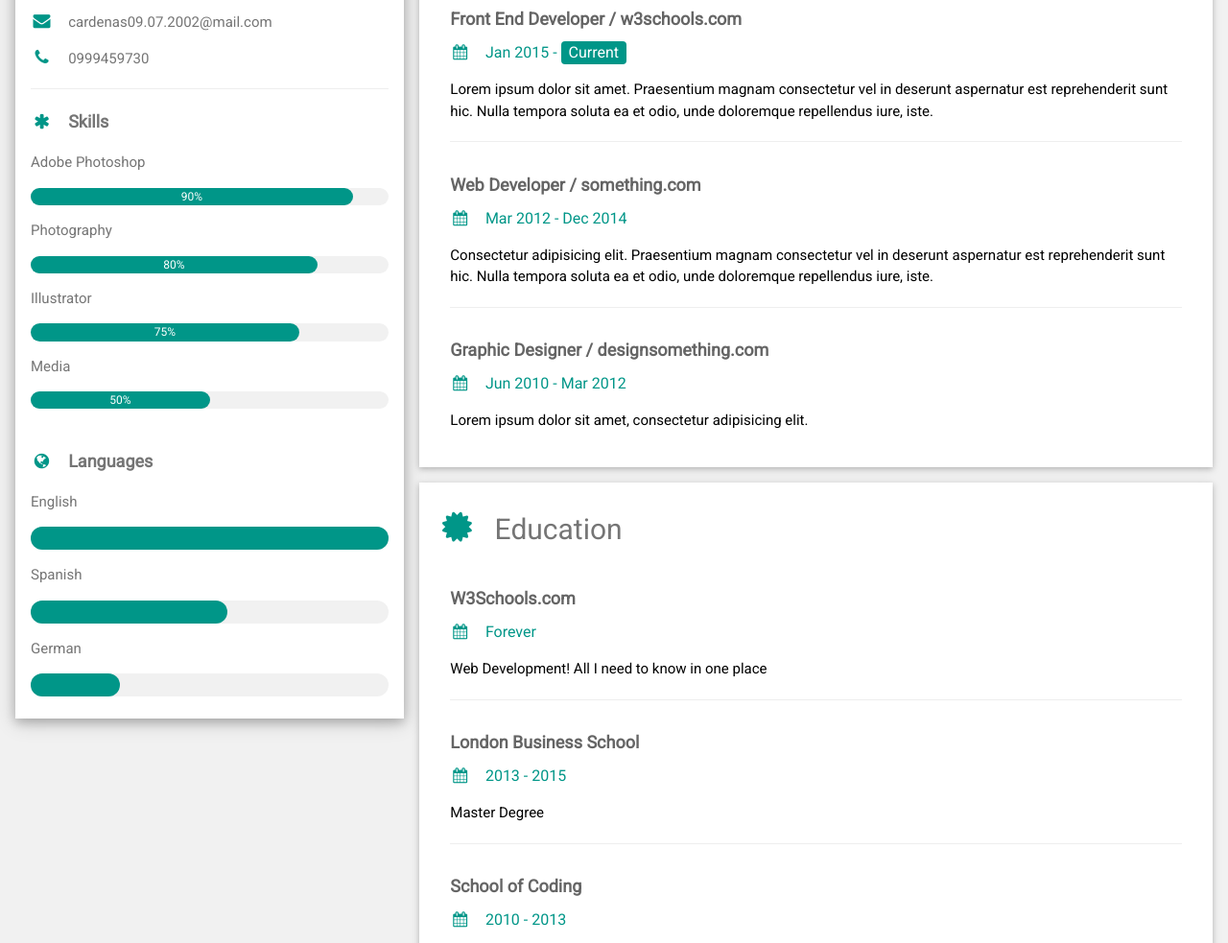
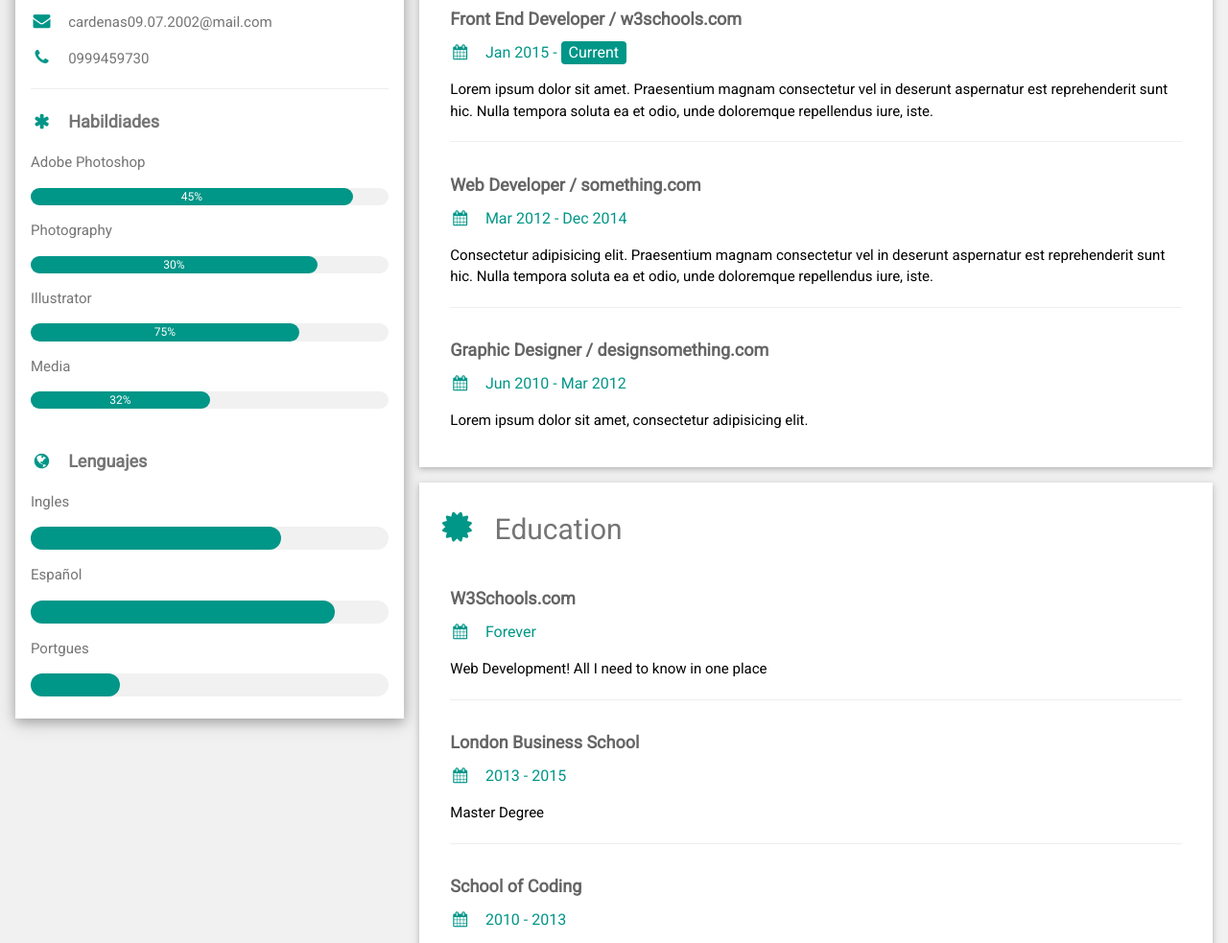
Before and after one commit to ZzRIAARzZ/ZzRIAARzZ.github.io, a plain HTML site: page index.html in a window 1280 px wide. Shown: the part 117-1100 px from the top of the page at 96% size. Drawn offline with nearby package versions, Linux system fonts and the light colour scheme.

Commit message:
Cambio de datos3

```diff
--- a/index.html
+++ b/index.html
@@ -36,15 +36,15 @@ html,body,h1,h2,h3,h4,h5,h6 {font-family: "Roboto", sans-serif}
           <p><i class="fa fa-phone fa-fw w3-margin-right w3-large w3-text-teal"></i>0999459730</p>
           <hr>
 
-          <p class="w3-large"><b><i class="fa fa-asterisk fa-fw w3-margin-right w3-text-teal"></i>Skills</b></p>
+          <p class="w3-large"><b><i class="fa fa-asterisk fa-fw w3-margin-right w3-text-teal"></i>Habildiades</b></p>
           <p>Adobe Photoshop</p>
           <div class="w3-light-grey w3-round-xlarge w3-small">
-            <div class="w3-container w3-center w3-round-xlarge w3-teal" style="width:90%">90%</div>
+            <div class="w3-container w3-center w3-round-xlarge w3-teal" style="width:90%">45%</div>
           </div>
           <p>Photography</p>
           <div class="w3-light-grey w3-round-xlarge w3-small">
             <div class="w3-container w3-center w3-round-xlarge w3-teal" style="width:80%">
-              <div class="w3-center w3-text-white">80%</div>
+              <div class="w3-center w3-text-white">30%</div>
             </div>
           </div>
           <p>Illustrator</p>
@@ -53,20 +53,20 @@ html,body,h1,h2,h3,h4,h5,h6 {font-family: "Roboto", sans-serif}
           </div>
           <p>Media</p>
           <div class="w3-light-grey w3-round-xlarge w3-small">
-            <div class="w3-container w3-center w3-round-xlarge w3-teal" style="width:50%">50%</div>
+            <div class="w3-container w3-center w3-round-xlarge w3-teal" style="width:50%">32%</div>
           </div>
           <br>
 
-          <p class="w3-large w3-text-theme"><b><i class="fa fa-globe fa-fw w3-margin-right w3-text-teal"></i>Languages</b></p>
-          <p>English</p>
+          <p class="w3-large w3-text-theme"><b><i class="fa fa-globe fa-fw w3-margin-right w3-text-teal"></i>Lenguajes</b></p>
+          <p>Ingles</p>
           <div class="w3-light-grey w3-round-xlarge">
-            <div class="w3-round-xlarge w3-teal" style="height:24px;width:100%"></div>
+            <div class="w3-round-xlarge w3-teal" style="height:24px;width:70%"></div>
           </div>
-          <p>Spanish</p>
+          <p>Español</p>
           <div class="w3-light-grey w3-round-xlarge">
-            <div class="w3-round-xlarge w3-teal" style="height:24px;width:55%"></div>
+            <div class="w3-round-xlarge w3-teal" style="height:24px;width:85%"></div>
           </div>
-          <p>German</p>
+          <p>Portgues</p>
           <div class="w3-light-grey w3-round-xlarge">
             <div class="w3-round-xlarge w3-teal" style="height:24px;width:25%"></div>
           </div>
```
